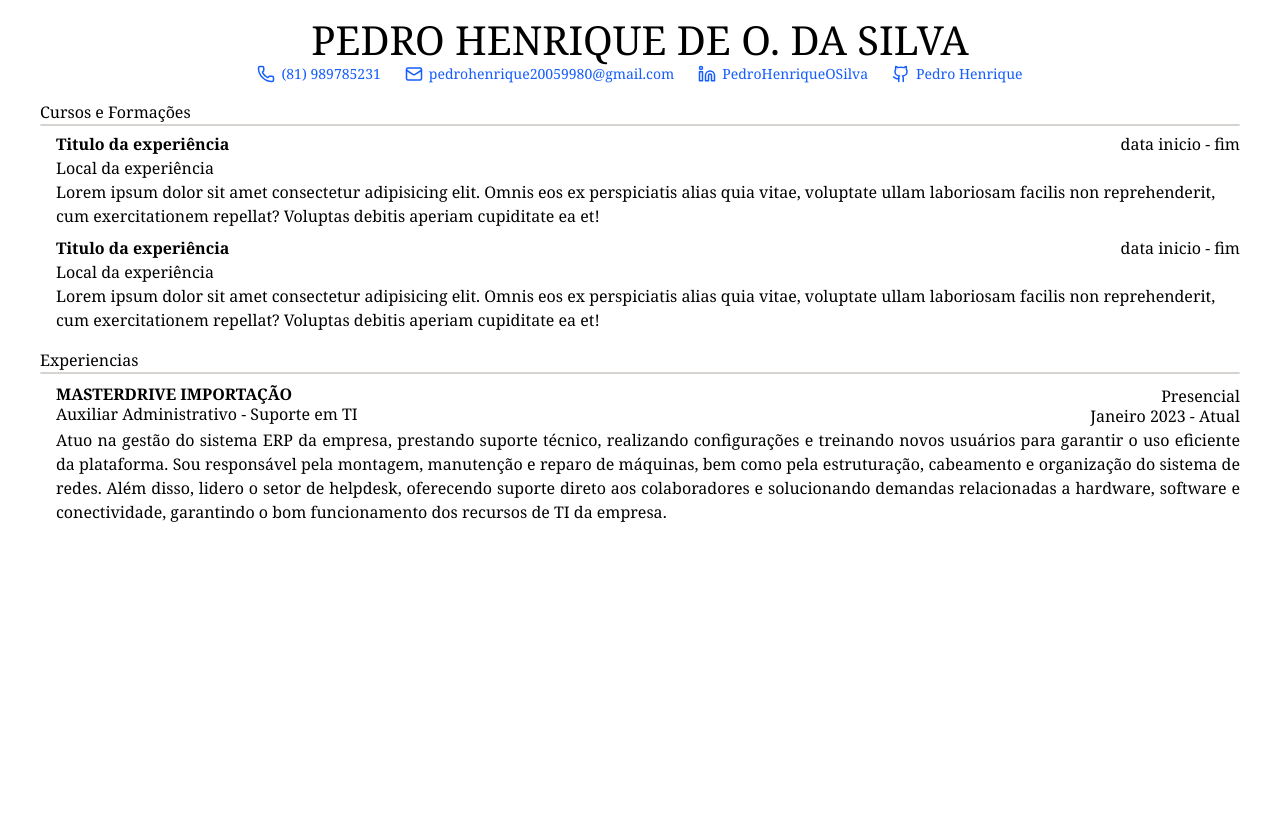
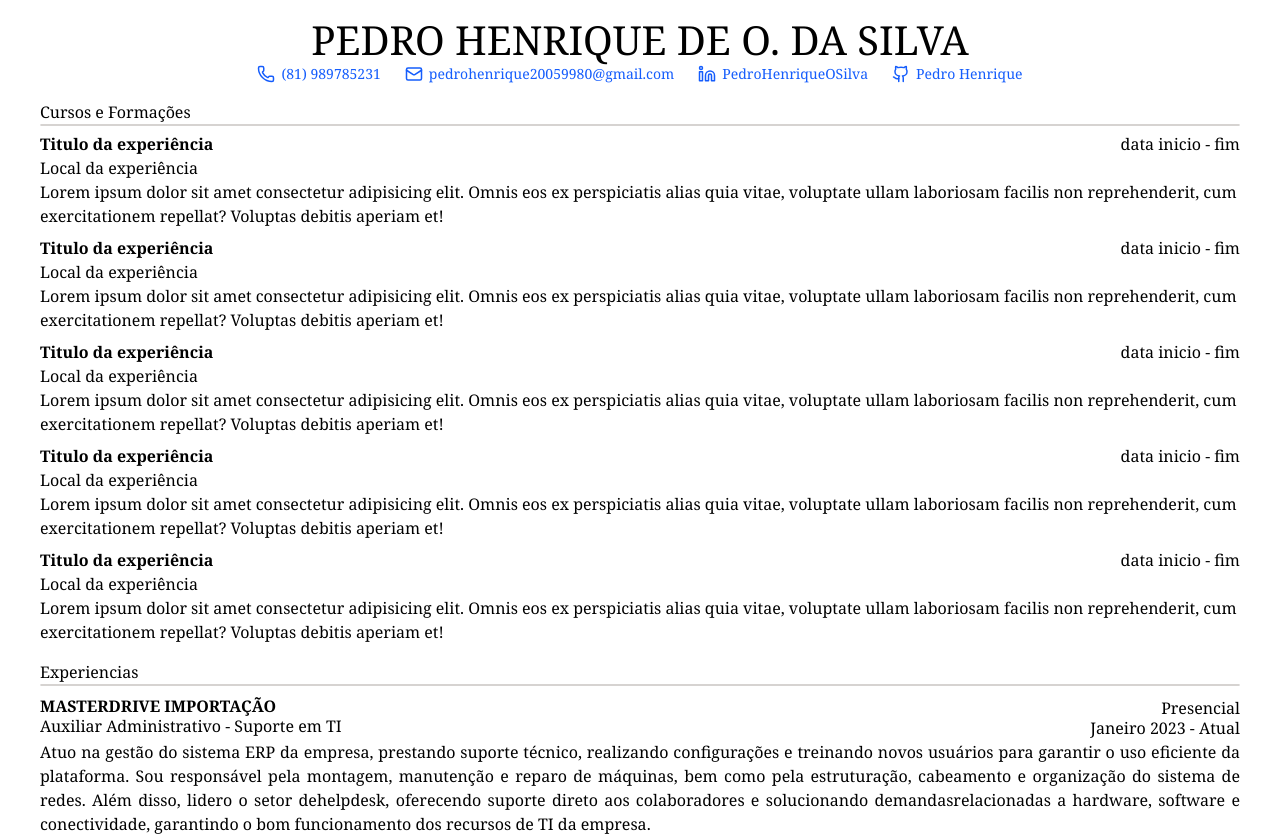
Before and after one commit to Dev-Nadson/curriculum, a React app: page / in a window 1280 px wide. Before the commit the page ends 800 px from the top, so only its background shows below. Built offline with nearby package versions, Linux system fonts and the light colour scheme; the HTML template or start-up script is replaced by a standard one.

Commit message:
Style: Parágrafo retirado e mais cursos placeholders adicionados

```diff
--- a/src/App.tsx
+++ b/src/App.tsx
@@ -19,15 +19,17 @@ function App() {
       <div className="flex flex-col items-center gap-4 font-serif">
         <header className="flex flex-col items-center leading-12">
           <h1 className="text-[2.5rem] mx-10">
-            PEDRO HENRIQUE DE
-            O. DA SILVA
+            PEDRO HENRIQUE DE O. DA SILVA
           </h1>
           <LinksGroup data={items} />
         </header>
 
         <div className="flex flex-col gap-1.5 w-full">
           <Separator title="Cursos e Formações" />
-          <div className="flex flex-col ml-4 gap-2">
+          <div className="flex flex-col gap-2">
+            <Course />
+            <Course />
+            <Course />
             <Course />
             <Course />
           </div>
@@ -36,15 +38,11 @@ function App() {
         <div className="flex flex-col gap-2">
           <Separator title="Experiencias" />
 
-          <div className="flex flex-col ml-4 gap-2">
+          <div className="flex flex-col gap-2">
             <Experience enterprise="MASTERDRIVE IMPORTAÇÃO" date="Janeiro 2023 - Atual" role="Auxiliar Administrativo - Suporte em TI" worktype="Presencial">
-              Atuo na gestão do sistema ERP da empresa, prestando suporte técnico, realizando
-              configurações e treinando novos usuários para garantir o uso eficiente da plataforma. Sou
-              responsável pela montagem, manutenção e reparo de máquinas, bem como pela
-              estruturação, cabeamento e organização do sistema de redes. Além disso, lidero o setor de
-              helpdesk, oferecendo suporte direto aos colaboradores e solucionando demandas
-              relacionadas a hardware, software e conectividade, garantindo o bom funcionamento dos
-              recursos de TI da empresa.
+              Atuo na gestão do sistema ERP da empresa, prestando suporte técnico, realizando configurações e treinando novos usuários para garantir o uso eficiente da plataforma. Sou
+              responsável pela montagem, manutenção e reparo de máquinas, bem como pela estruturação, cabeamento e organização do sistema de redes. Além disso, lidero o setor dehelpdesk,
+              oferecendo suporte direto aos colaboradores e solucionando demandasrelacionadas a hardware, software e conectividade, garantindo o bom funcionamento dos recursos de TI da empresa.
             </Experience>
           </div>
         </div>
--- a/src/components/Course.tsx
+++ b/src/components/Course.tsx
@@ -8,7 +8,7 @@ export function Course() {
                 </div>
                 <h2>data inicio - fim</h2>
             </div>
-            <p>Lorem ipsum dolor sit amet consectetur adipisicing elit. Omnis eos ex perspiciatis alias quia vitae, voluptate ullam laboriosam facilis non reprehenderit, cum exercitationem repellat? Voluptas debitis aperiam cupiditate ea et!</p>
+            <p>Lorem ipsum dolor sit amet consectetur adipisicing elit. Omnis eos ex perspiciatis alias quia vitae, voluptate ullam laboriosam facilis non reprehenderit, cum exercitationem repellat? Voluptas debitis aperiam et!</p>
         </div>
     )
 }
```
